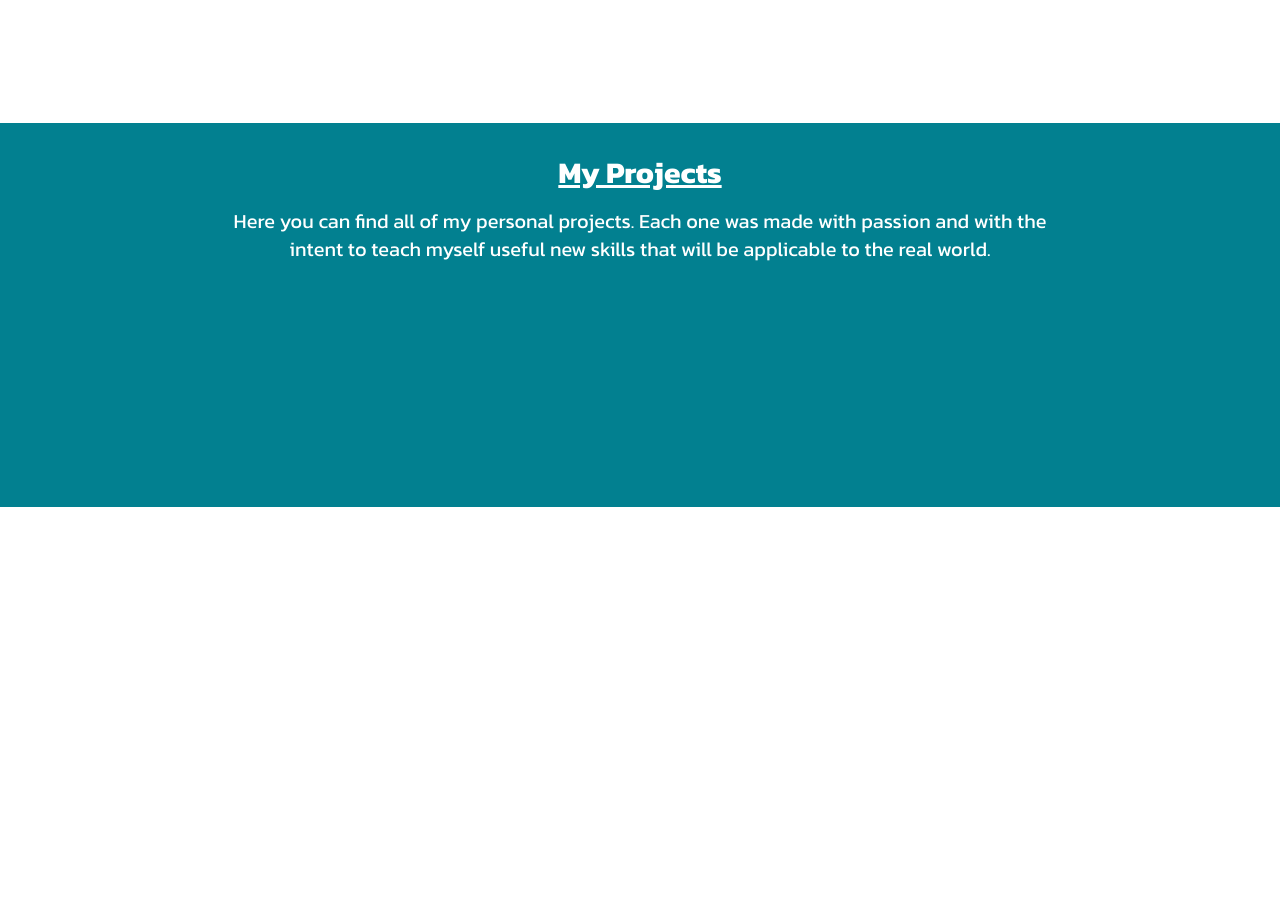
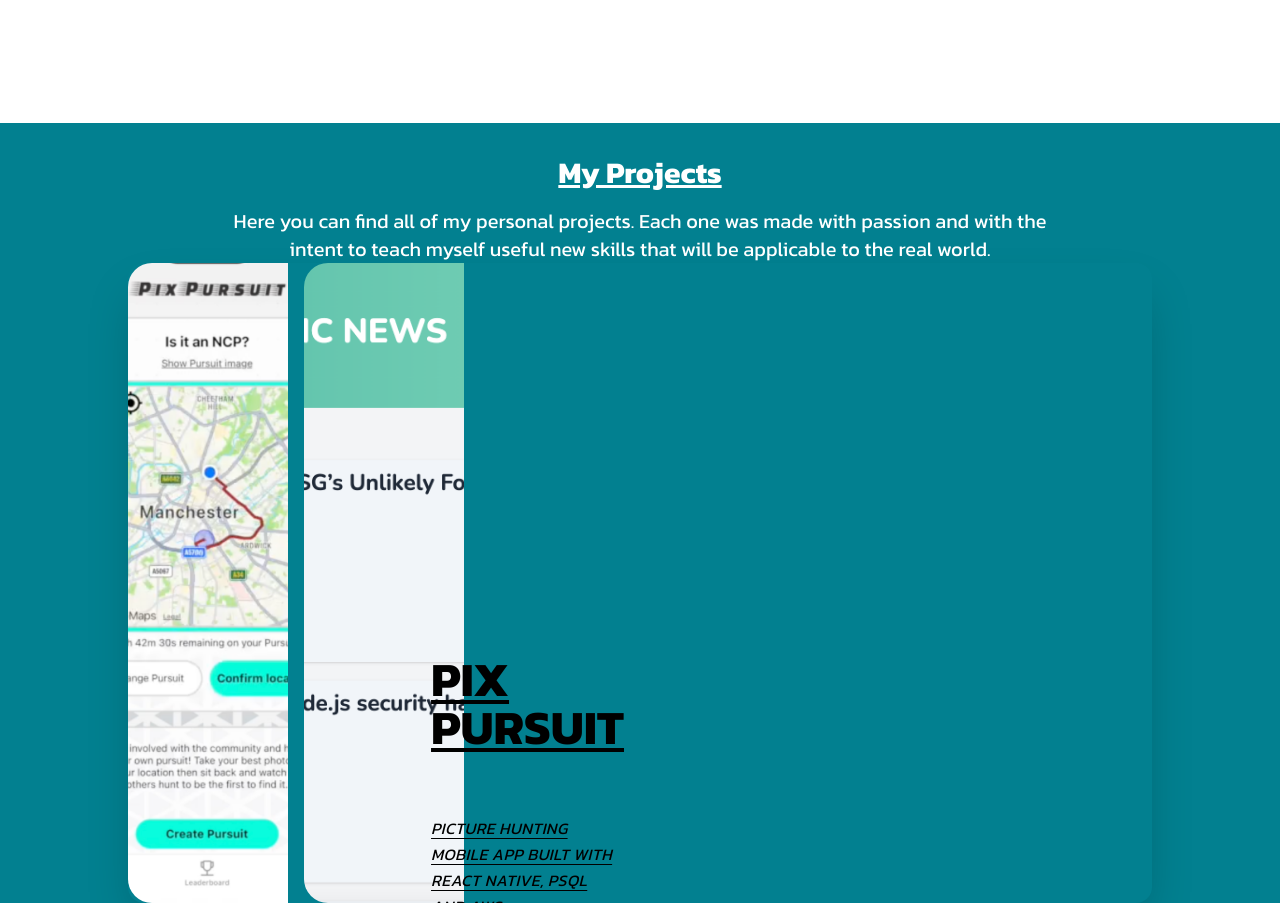
Before and after one commit to Ryanfox123/portfolio, a Next.js app: page / in a window 1280 px wide. Shown: the part 600-1503 px from the top of the page. Before the commit the page ends 1107 px from the top, so only its background shows below. Built offline with nearby package versions, Linux system fonts and the light colour scheme.

Commit message:
started project carousel

```diff
--- /dev/null
+++ b/src/Utils/constants.ts
@@ -0,0 +1,14 @@
+export const projects = [
+  {
+    id: 1,
+    src: "/pix-pursuit.PNG",
+    title: "Pix Pursuit",
+    desc: "Picture hunting mobile app built with React Native, PSQL and AWS.",
+  },
+  {
+    id: 2,
+    src: "/nc-news.PNG",
+    title: "NC News",
+    desc: "Reddit style news app built with React, Express and PSQL.",
+  },
+];
--- /dev/null
+++ b/src/app/components/Description.tsx
@@ -0,0 +1,28 @@
+import React from "react";
+import { projects } from "@/Utils/constants";
+
+const Description = () => {
+  return (
+    <div className="grid place-items-start w-full bg-white relative rounded-tr-3xl rounded-br-3xl">
+      <div className="uppercase text-sm absolute right-4 top-2 underline-offset-4 underline">
+        {projects.map((project, id) => (
+          <div
+            className="block w-full h-[80vh] object-cover transition-all duration-500 ease-in-out"
+            key={id}
+          >
+            <div className="py-16 text-5xl font-extrabold">{project.title}</div>
+            <div className="leading-relaxed font-medium text-base tracking-wide h-40 italic text-black">
+              {project.desc}
+            </div>
+            <button className="bg-teal text-white uppercase px-4 py-2 rounded-md my-10">
+              button here
+            </button>
+            <div className="absolute bottom-1 w-full flex justify-center items-center"></div>
+          </div>
+        ))}
+      </div>
+    </div>
+  );
+};
+
+export default Description;
--- a/src/app/components/Projects.tsx
+++ b/src/app/components/Projects.tsx
@@ -1,8 +1,9 @@
 import React from "react";
+import Slider from "./Slider";
 
 function Projects() {
   return (
-    <div className="bg-teal mt-32 h-96 overflow-auto">
+    <div className="bg-teal mt-32 h-max overflow-auto">
       <h3 className="text-white m-auto w-max font-bold text-3xl mt-8 underline">
         My Projects
       </h3>
@@ -12,6 +13,7 @@ function Projects() {
         passion and with the intent to teach myself useful new skills that will
         be applicable to the real world.
       </p>
+      <Slider />
     </div>
   );
 }
--- /dev/null
+++ b/src/app/components/Slider.tsx
@@ -0,0 +1,30 @@
+import React from "react";
+import { projects } from "@/Utils/constants";
+import Image from "next/image";
+import Description from "./Description";
+
+function Slider() {
+  return (
+    <div className="grid place-items-center grid-cols-2 w-full mx-auto max-w-5xl shadow-2xl rounded-2xl">
+      <div className="w-full flex justify-center items-center gap-4 transition-transform ease-in-out duration-500 rounded-2xl">
+        {projects.map((pic, id) => (
+          <div
+            className="block w-full h-[80vh] object-cover transition-all duration-500 ease-in-out"
+            key={id}
+          >
+            <Image
+              src={pic.src}
+              alt=""
+              width={400}
+              height={400}
+              className="w-full h-full object-cover rounded-tl-3xl rounded-bl-3xl"
+            />
+          </div>
+        ))}
+        <Description />
+      </div>
+    </div>
+  );
+}
+
+export default Slider;
```
Also changed, not shown: public/nc-news.PNG (added), public/pix-pursuit.PNG (added).
